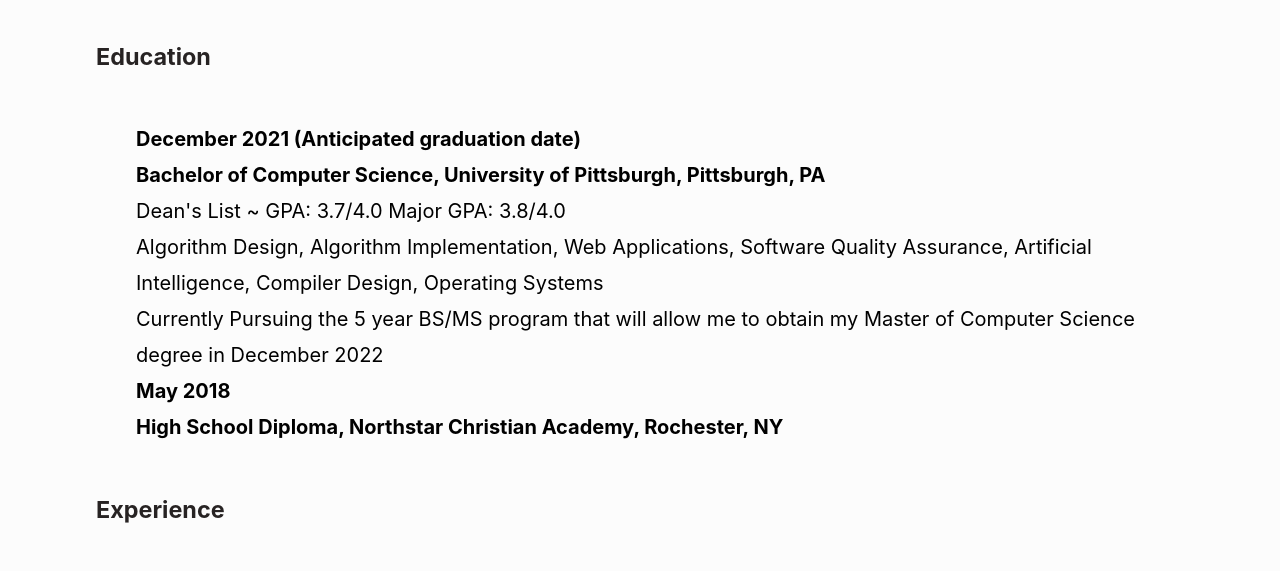
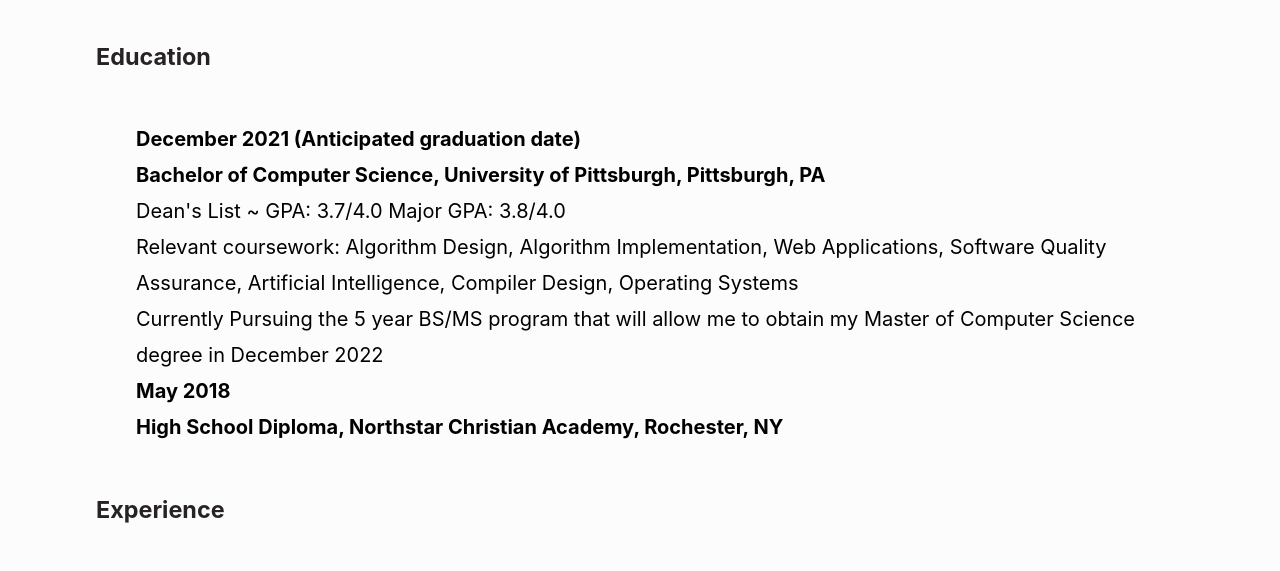
Before and after one commit to byoung585/byoung585.github.io, a plain HTML site: page professional.html in a window 1280 px wide. Shown: the part 217-788 px from the top of the page. Drawn offline with Linux system fonts and the light colour scheme.

Commit message:
fix typo

```diff
--- a/professional.html
+++ b/professional.html
@@ -23,7 +23,7 @@
                 <li class="bold">December 2021 (Anticipated graduation date)</li>
                 <li class="bold">Bachelor of Computer Science, University of Pittsburgh, Pittsburgh, PA</li>
                 <li>Dean's List ~ GPA: 3.7/4.0 Major GPA: 3.8/4.0</li>
-                <li>Algorithm Design, Algorithm Implementation, Web Applications, Software Quality Assurance, Artificial Intelligence, Compiler Design, Operating Systems</li>
+                <li>Relevant coursework: Algorithm Design, Algorithm Implementation, Web Applications, Software Quality Assurance, Artificial Intelligence, Compiler Design, Operating Systems</li>
                 <li>Currently Pursuing the 5 year BS/MS program that will allow me to obtain my Master of Computer Science degree in December 2022</li>
                 <li class="bold">May 2018</li>
                 <li class="bold">High School Diploma, Northstar Christian Academy, Rochester, NY</li>
```
